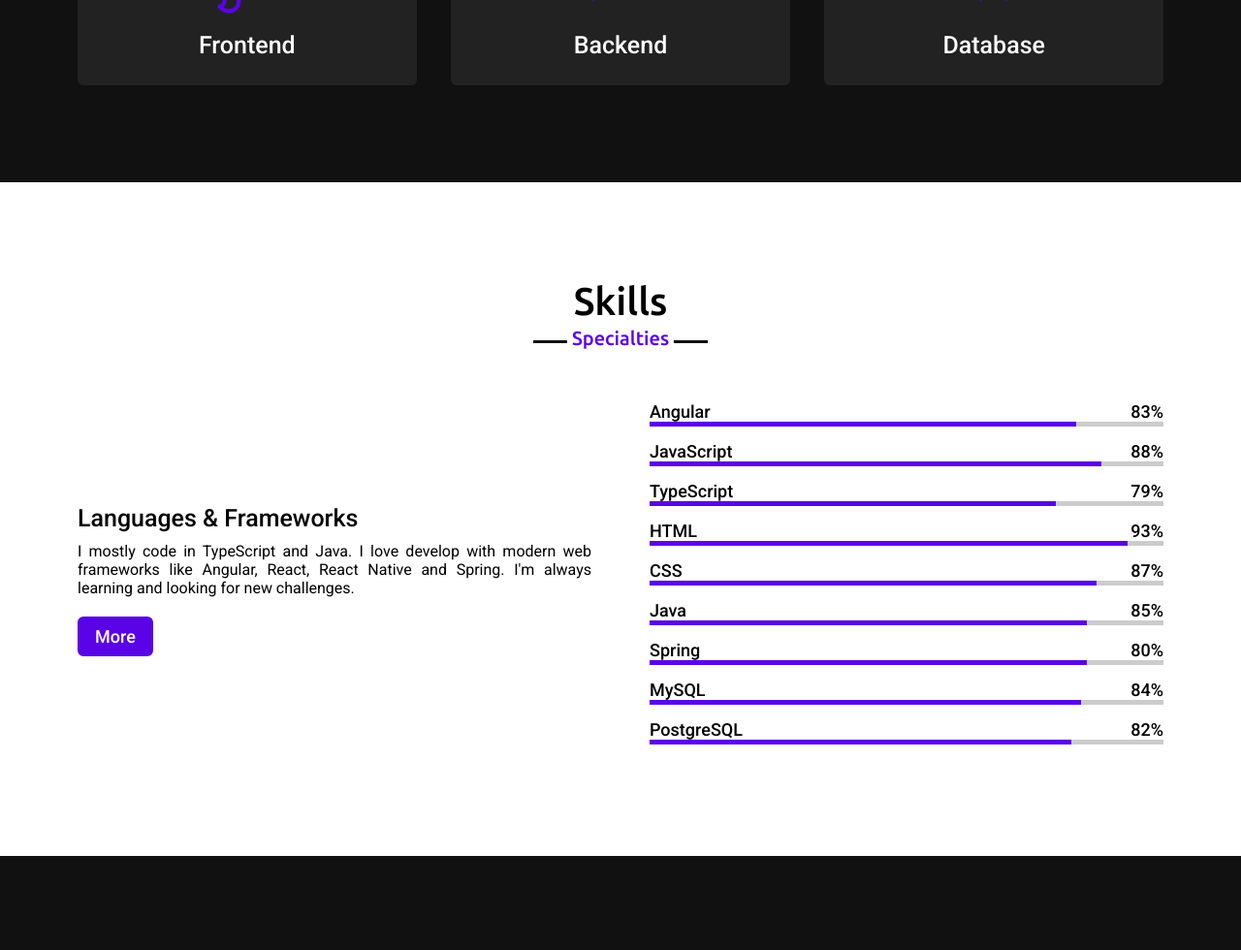
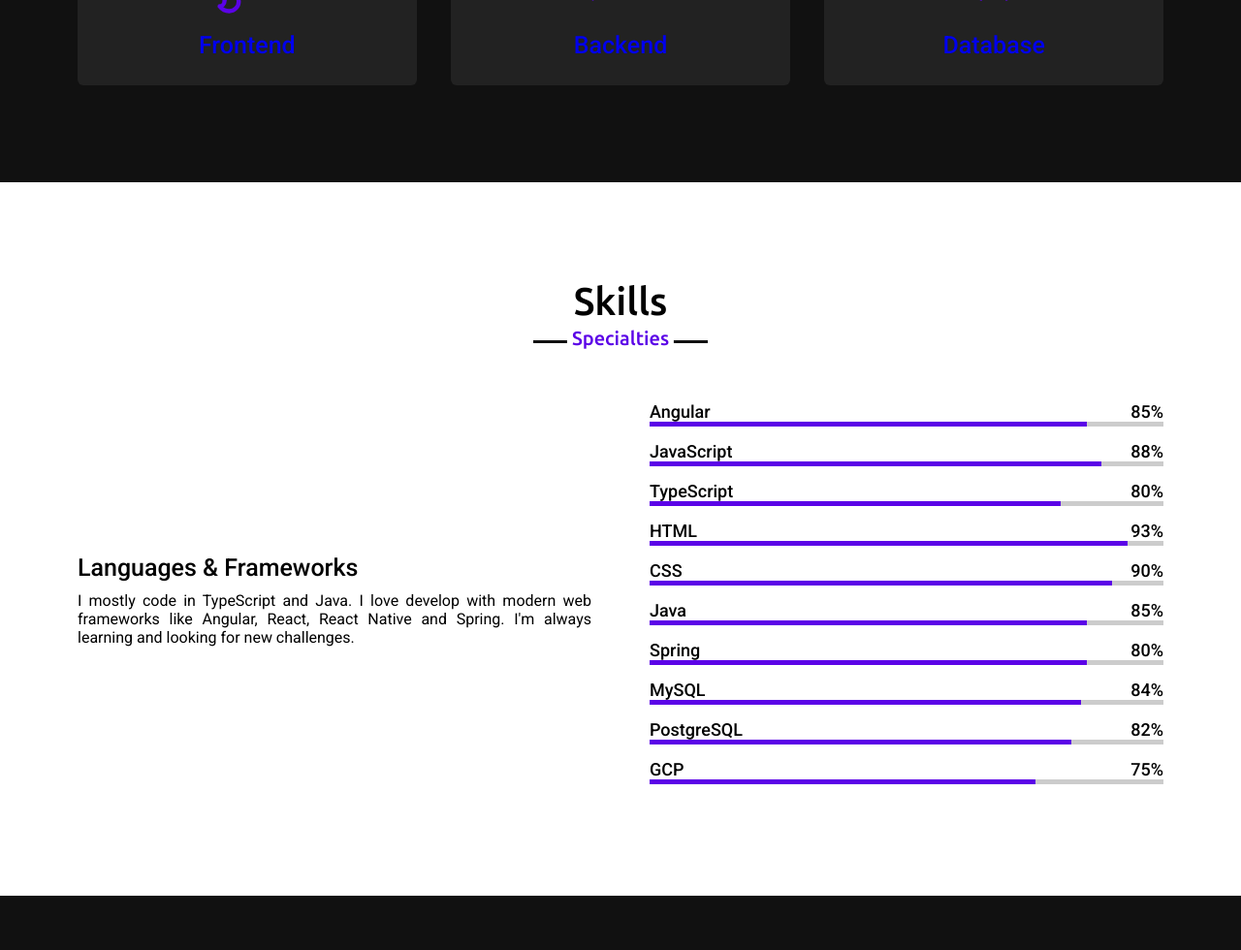
Before and after one commit to Pontyarelle/portfolio, a plain HTML site: page index.html in a window 1280 px wide. Shown: the part 1828-2808 px from the top of the page at 97% size. Drawn offline with nearby package versions, Linux system fonts and the light colour scheme.

Commit message:
Update portfolio links

```diff
--- a/index.html
+++ b/index.html
@@ -64,24 +64,31 @@
         <div class="max-width">
             <h2 class="title">Portfolio</h2>
             <div class="serv-content">
+
                <div class="card">
                    <div class="box">
+                        <a href="https://github.com/Pontyarelle">
                             <ion-icon name="brush-outline"></ion-icon>
                             <div class="text">Frontend</div>
+                        </a>
                    </div>
                </div>
 
                <div class="card">
                 <div class="box">
+                    <a href="https://github.com/Pontyarelle">
                         <ion-icon name="trending-up-outline"></ion-icon>
                         <div class="text">Backend</div>
+                    </a>
                 </div>
             </div>
 
             <div class="card">
                 <div class="box">
+                    <a href="https://github.com/Pontyarelle">
                         <ion-icon name="code-outline"></ion-icon>
                         <div class="text">Database</div>
+                    </a>
                 </div>
             </div>
             </div>
@@ -97,13 +104,13 @@
                     <div class="text">Languages & Frameworks</div>
                     <p>I mostly code in TypeScript and Java. I love develop with modern web frameworks like Angular, React, React Native and Spring.
                         I'm always learning and looking for new challenges.</p></p>
-                    <a href="#"> More </a>
+                    <!--<a href="#"> More </a>-->
                 </div>
                 <div class="column right">
                     <div class="bars">
                         <div class="info">
                             <span>Angular</span>
-                            <span>83%</span>
+                            <span>85%</span>
                         </div>
                         <div class="line angular"></div>
                     </div>
@@ -117,7 +124,7 @@
                     <div class="bars">
                         <div class="info">
                             <span>TypeScript</span>
-                            <span>79%</span>
+                            <span>80%</span>
                         </div>
                         <div class="line ts"></div>
                     </div>
@@ -131,7 +138,7 @@
                    <div class="bars">
                     <div class="info">
                         <span>CSS</span>
-                        <span>87%</span>
+                        <span>90%</span>
                     </div>
                     <div class="line css"></div>
                 </div>
@@ -162,6 +169,13 @@
                         <span>82%</span>
                     </div>
                     <div class="line postgresql"></div>
+                </div>
+                <div class="bars">
+                    <div class="info">
+                        <span>GCP</span>
+                        <span>75%</span>
+                    </div>
+                    <div class="line gcp"></div>
                 </div>
                 </div>
             </div>
--- a/style.css
+++ b/style.css
@@ -329,19 +329,19 @@ section .title::after{
 }
 /* sessão de barras de skills */
 .skills .skills-content .right .angular::before{
-    width: 83%;
+    width: 85%;
 }
 .skills .skills-content .right .js::before{
     width: 88%;
 }
 .skills .skills-content .right .ts::before{
-    width: 79%;
+    width: 80%;
 }
 .skills .skills-content .right .html::before{
     width: 93%;
 }
 .skills .skills-content .right .css::before{
-    width: 87%;
+    width: 90%;
 }
 .skills .skills-content .right .java::before{
     width: 85%;
@@ -354,6 +354,9 @@ section .title::after{
 }
 .skills .skills-content .right .postgresql::before{
     width: 82%;
+}
+.skills .skills-content .right .gcp::before{
+    width: 75%;
 }
 
 /*  sessão equipe  */
```
Lines whose indentation alone changed are shown as unchanged.
